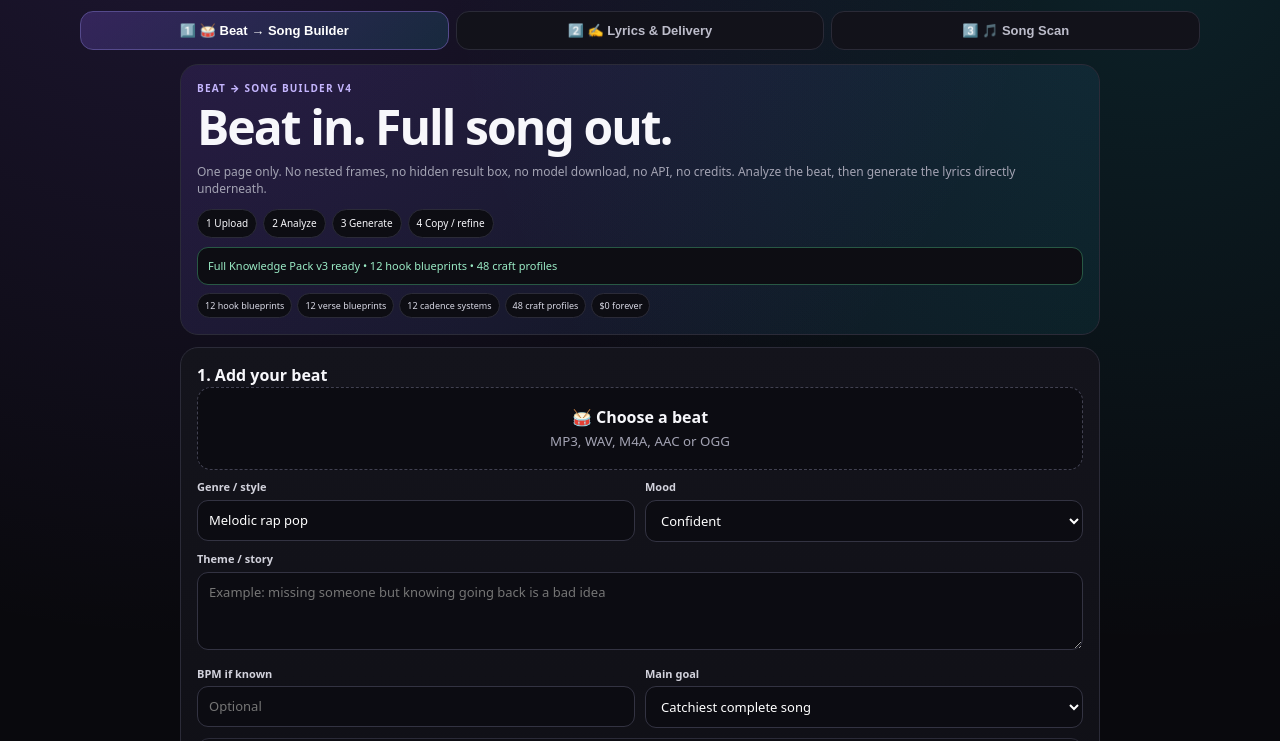
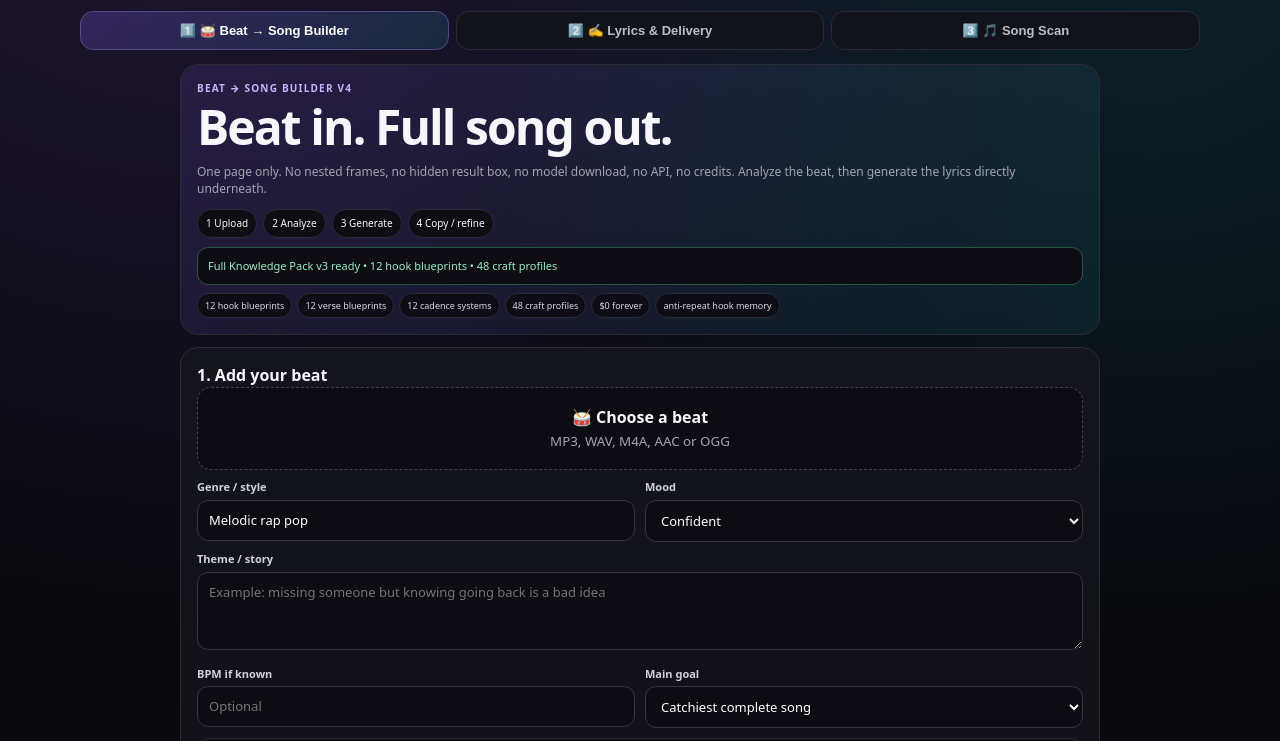
Before and after one commit to nozero1221/music-coach-ai, a plain HTML site: page index.html in a window 1280 px wide. Shown: the part 59-800 px from the top of the page. Drawn offline with Linux system fonts and the light colour scheme.

Commit message:
Enable hook and title diversity in Beat Builder

```diff
--- a/index.html
+++ b/index.html
@@ -19,7 +19,7 @@
 <button class="tab" data-mode="lyrics">2️⃣ ✍️ Lyrics & Delivery</button>
 <button class="tab" data-mode="scan">3️⃣ 🎵 Song Scan</button>
 </nav>
-<iframe id="beatFrame" class="frame active" src="beat-single-page-v4.html?v=single-page-20260821-1" title="Beat to Song Builder v4"></iframe>
+<iframe id="beatFrame" class="frame active" src="beat-single-page-v4.html?v=diversity-v41-20260821-1" title="Beat to Song Builder v4.1"></iframe>
 <iframe id="toolsFrame" class="frame" src="song-tools.html" title="Lyrics Lab and Song Scan"></iframe>
 <div class="note">Workflow: upload beat → analyze → generate → refine lyrics/delivery → scan the finished song. Beat generation uses browser code only: no model download, API, credits, trial, or account.</div>
 </main>
@@ -30,5 +30,6 @@ function resizeBeat(){try{const d=beat.contentDocument,h=Math.max(d.documentElem
 function select(next){mode=next;tabs.forEach(x=>x.classList.toggle('active',x.dataset.mode===next));const isBeat=next==='beat';tools.classList.toggle('active',!isBeat);beat.classList.toggle('active',isBeat);if(isBeat)resizeBeat();else cleanTools();window.scrollTo({top:0,behavior:'smooth'})}
 tabs.forEach(b=>b.addEventListener('click',()=>select(b.dataset.mode)));tools.addEventListener('load',()=>{if(mode!=='beat'){cleanTools();setTimeout(cleanTools,250);setTimeout(cleanTools,900)}});beat.addEventListener('load',()=>{resizeBeat();setTimeout(resizeBeat,300);setTimeout(resizeBeat,1000)});setInterval(()=>{mode==='beat'?resizeBeat():cleanTools()},1200);
 </script>
+<script src="js/v4-hook-diversity-v1.js?v=20260821-1"></script>
 </body>
 </html>
```
